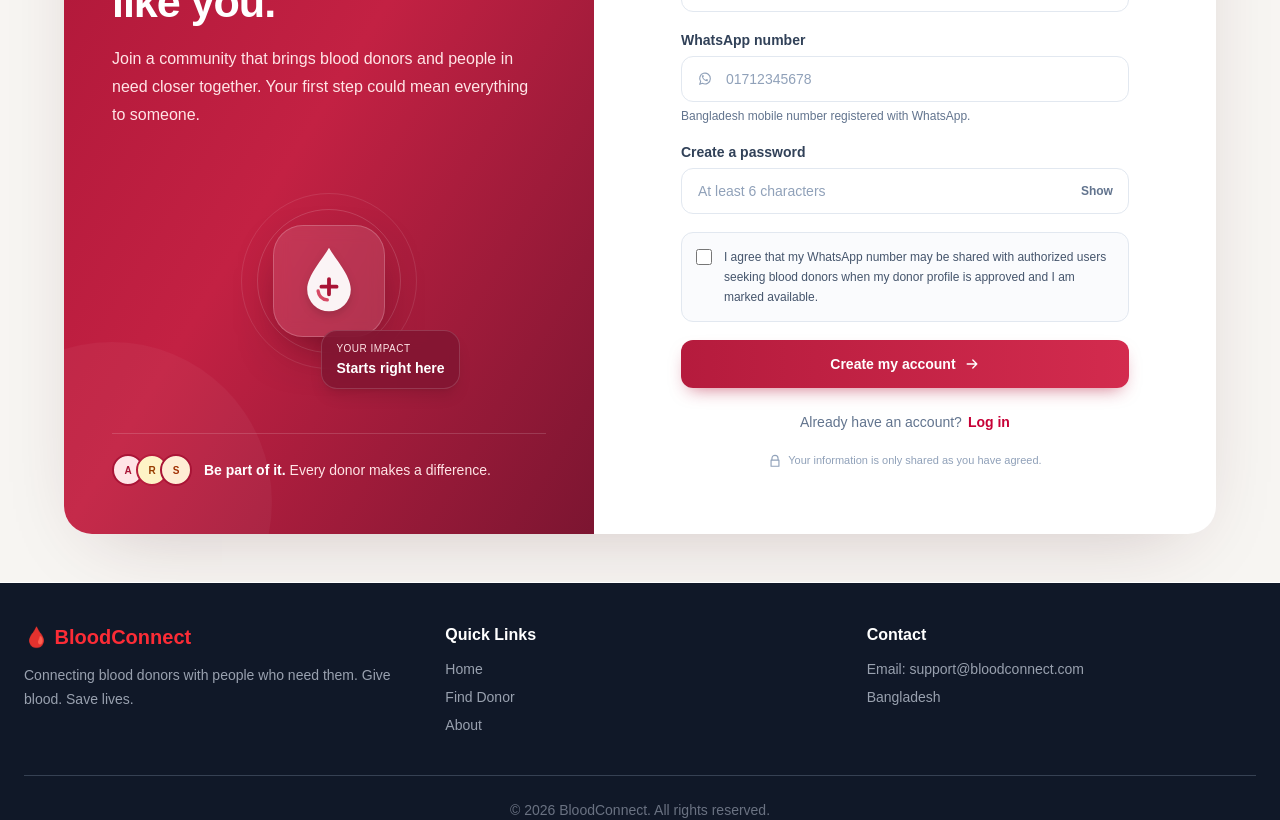
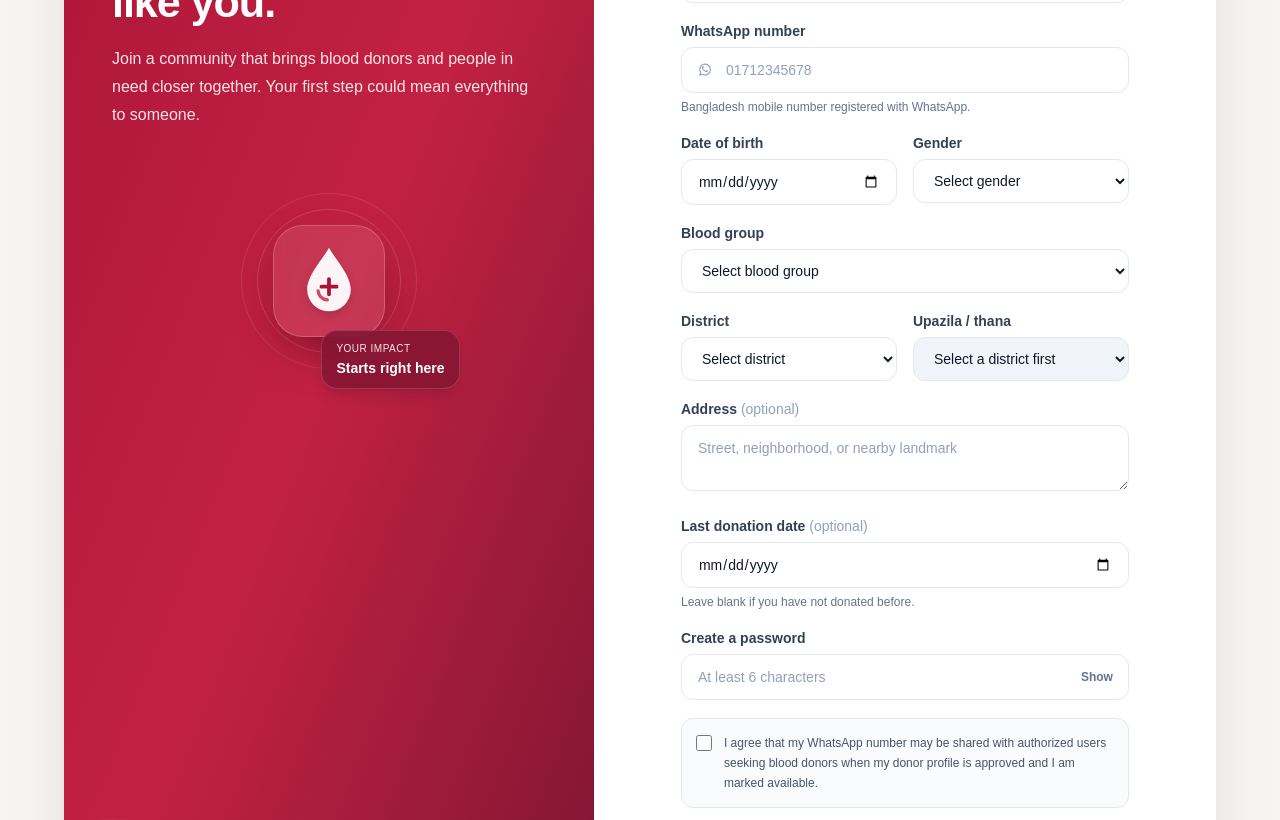
Before and after one commit to zonaid-shawk/bloodconnectinctg, a React (Vite) app: page /register in a window 1280 px wide. Shown: the part 460-1280 px from the top of the page. Built offline with nearby package versions, Linux system fonts and the light colour scheme.

Commit message:
reg form updated

```diff
--- a/src/pages/Register.jsx
+++ b/src/pages/Register.jsx
@@ -1,11 +1,22 @@
 import { useState } from "react";
 import { Link } from "react-router-dom";
 import { supabase } from "../lib/supabase";
+import { districts, locations } from "../data/chittagongLocations";
+
+const bloodGroups = ["A+", "A-", "B+", "B-", "AB+", "AB-", "O+", "O-"];
+const genderOptions = ["Female", "Male", "Non-binary", "Prefer not to say"];
 
 function Register() {
   const [fullName, setFullName] = useState("");
   const [email, setEmail] = useState("");
   const [whatsapp, setWhatsapp] = useState("");
+  const [dateOfBirth, setDateOfBirth] = useState("");
+  const [gender, setGender] = useState("");
+  const [bloodGroup, setBloodGroup] = useState("");
+  const [district, setDistrict] = useState("");
+  const [upazila, setUpazila] = useState("");
+  const [address, setAddress] = useState("");
+  const [lastDonationDate, setLastDonationDate] = useState("");
   const [password, setPassword] = useState("");
   const [showPassword, setShowPassword] = useState(false);
   const [contactConsent, setContactConsent] = useState(false);
@@ -30,6 +41,12 @@ function Register() {
     "bg-amber-400",
     "bg-emerald-500",
   ];
+  const currentDate = new Date();
+  const today = [
+    currentDate.getFullYear(),
+    String(currentDate.getMonth() + 1).padStart(2, "0"),
+    String(currentDate.getDate()).padStart(2, "0"),
+  ].join("-");
 
   async function handleRegister(event) {
     event.preventDefault();
@@ -53,6 +70,36 @@ function Register() {
       setError(
         "Enter a valid Bangladesh mobile number, e.g. 01712345678 or +8801712345678.",
       );
+      return;
+    }
+
+    if (dateOfBirth > today) {
+      setError("Date of birth cannot be in the future.");
+      return;
+    }
+
+    if (!genderOptions.includes(gender)) {
+      setError("Please select a gender.");
+      return;
+    }
+
+    if (!bloodGroups.includes(bloodGroup)) {
+      setError("Please select a valid blood group.");
+      return;
+    }
+
+    if (!districts.includes(district)) {
+      setError("Please select a valid district.");
+      return;
+    }
+
+    if (!(locations[district] || []).includes(upazila)) {
+      setError("Please select a valid upazila or thana.");
+      return;
+    }
+
+    if (lastDonationDate && lastDonationDate > today) {
+      setError("Last donation date cannot be in the future.");
       return;
     }
 
@@ -80,6 +127,13 @@ function Register() {
             phone: normalizedPhone,
             whatsapp_number: normalizedPhone,
             whatsapp_contact_consent: contactConsent,
+            date_of_birth: dateOfBirth,
+            gender,
+            blood_group: bloodGroup,
+            district,
+            upazila,
+            address: address.trim() || null,
+            last_donation_date: lastDonationDate || null,
           },
         },
       });
@@ -101,6 +155,13 @@ function Register() {
       setFullName("");
       setEmail("");
       setWhatsapp("");
+      setDateOfBirth("");
+      setGender("");
+      setBloodGroup("");
+      setDistrict("");
+      setUpazila("");
+      setAddress("");
+      setLastDonationDate("");
       setPassword("");
       setContactConsent(false);
     } catch (err) {
@@ -325,6 +386,169 @@ function Register() {
                 </p>
               </div>
 
+              <div className="grid grid-cols-1 gap-4 sm:grid-cols-2">
+                <div>
+                  <label
+                    htmlFor="dateOfBirth"
+                    className="mb-1.5 block text-sm font-semibold text-slate-700"
+                  >
+                    Date of birth
+                  </label>
+                  <input
+                    id="dateOfBirth"
+                    type="date"
+                    autoComplete="bday"
+                    max={today}
+                    value={dateOfBirth}
+                    onChange={(event) => setDateOfBirth(event.target.value)}
+                    required
+                    className={inputClassName}
+                  />
+                </div>
+
+                <div>
+                  <label
+                    htmlFor="gender"
+                    className="mb-1.5 block text-sm font-semibold text-slate-700"
+                  >
+                    Gender
+                  </label>
+                  <select
+                    id="gender"
+                    value={gender}
+                    onChange={(event) => setGender(event.target.value)}
+                    required
+                    className={inputClassName}
+                  >
+                    <option value="">Select gender</option>
+                    {genderOptions.map((option) => (
+                      <option key={option} value={option}>
+                        {option}
+                      </option>
+                    ))}
+                  </select>
+                </div>
+              </div>
+
+              <div>
+                <label
+                  htmlFor="bloodGroup"
+                  className="mb-1.5 block text-sm font-semibold text-slate-700"
+                >
+                  Blood group
+                </label>
+                <select
+                  id="bloodGroup"
+                  value={bloodGroup}
+                  onChange={(event) => setBloodGroup(event.target.value)}
+                  required
+                  className={inputClassName}
+                >
+                  <option value="">Select blood group</option>
+                  {bloodGroups.map((group) => (
+                    <option key={group} value={group}>
+                      {group}
+                    </option>
+                  ))}
+                </select>
+              </div>
+
+              <div className="grid grid-cols-1 gap-4 sm:grid-cols-2">
+                <div>
+                  <label
+                    htmlFor="district"
+                    className="mb-1.5 block text-sm font-semibold text-slate-700"
+                  >
+                    District
+                  </label>
+                  <select
+                    id="district"
+                    value={district}
+                    onChange={(event) => {
+                      setDistrict(event.target.value);
+                      setUpazila("");
+                    }}
+                    required
+                    className={inputClassName}
+                  >
+                    <option value="">Select district</option>
+                    {districts.map((item) => (
+                      <option key={item} value={item}>
+                        {item}
+                      </option>
+                    ))}
+                  </select>
+                </div>
+
+                <div>
+                  <label
+                    htmlFor="upazila"
+                    className="mb-1.5 block text-sm font-semibold text-slate-700"
+                  >
+                    Upazila / thana
+                  </label>
+                  <select
+                    id="upazila"
+                    value={upazila}
+                    onChange={(event) => setUpazila(event.target.value)}
+                    required
+                    disabled={!district}
+                    className={`${inputClassName} disabled:cursor-not-allowed disabled:bg-slate-100`}
+                  >
+                    <option value="">
+                      {district ? "Select upazila / thana" : "Select a district first"}
+                    </option>
+                    {(locations[district] || []).map((item) => (
+                      <option key={item} value={item}>
+                        {item}
+                      </option>
+                    ))}
+                  </select>
+                </div>
+              </div>
+
+              <div>
+                <label
+                  htmlFor="address"
+                  className="mb-1.5 block text-sm font-semibold text-slate-700"
+                >
+                  Address{" "}
+                  <span className="font-normal text-slate-400">(optional)</span>
+                </label>
+                <textarea
+                  id="address"
+                  autoComplete="street-address"
+                  placeholder="Street, neighborhood, or nearby landmark"
+                  value={address}
+                  onChange={(event) => setAddress(event.target.value)}
+                  rows={2}
+                  className={`${inputClassName} resize-y`}
+                />
+              </div>
+
+              <div>
+                <label
+                  htmlFor="lastDonationDate"
+                  className="mb-1.5 block text-sm font-semibold text-slate-700"
+                >
+                  Last donation date{" "}
+                  <span className="font-normal text-slate-400">
+                    (optional)
+                  </span>
+                </label>
+                <input
+                  id="lastDonationDate"
+                  type="date"
+                  max={today}
+                  value={lastDonationDate}
+                  onChange={(event) => setLastDonationDate(event.target.value)}
+                  className={inputClassName}
+                />
+                <p className="mt-1.5 text-xs text-slate-500">
+                  Leave blank if you have not donated before.
+                </p>
+              </div>
+
               <div>
                 <label
                   htmlFor="password"
```
